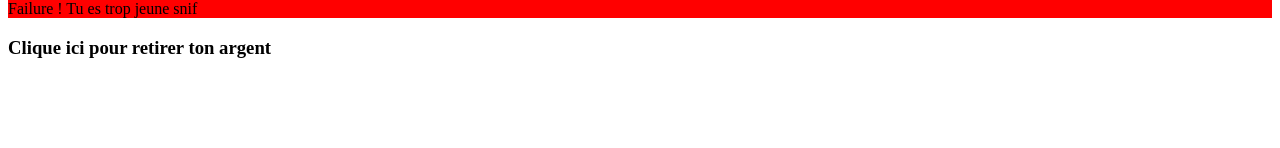
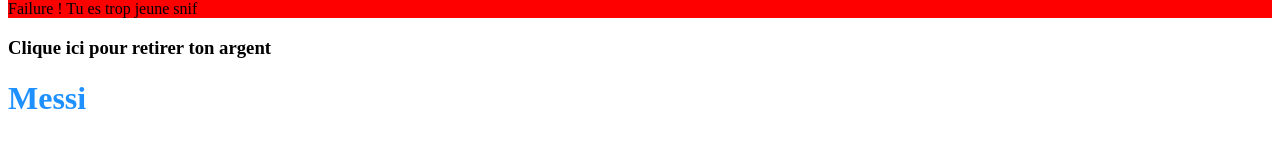
Before and after one commit to ndjerrou/react-week1-fsd53, a React (Vite) app: page / in a window 1280 px wide. Shown: the part 360-508 px from the top of the page. Built offline with nearby package versions, Linux system fonts and the light colour scheme.

Commit message:
conditionnal rendering via jsx

```diff
--- a/package.json
+++ b/package.json
@@ -10,6 +10,7 @@
     "preview": "vite preview"
   },
   "dependencies": {
+    "clsx": "^2.1.1",
     "react": "^18.2.0",
     "react-dom": "^18.2.0"
   },
--- /dev/null
+++ b/src/main.css
@@ -0,0 +1,8 @@
+.selected{
+    font-size: 60px;
+    color:darksalmon
+}
+
+.failure{
+    color:dodgerblue;
+}
--- a/src/main.jsx
+++ b/src/main.jsx
@@ -1,7 +1,31 @@
 import ReactDOM from 'react-dom/client';
+
+import './main.css';
+
+import clsx from 'clsx';
 
 const isMajor = false;
 const balance = 100;
+
+// Create a function that dynamically returns the correct class
+
+// isChoosen ==> title-selected
+// isChoosen = false ==> title-failure
+
+// const pickStyle = () => {
+//   return isChoosen ? 'title-selected' : 'title-failure';
+// };
+
+// const pickStyle = () => (isChoosen ? 'title-selected' : 'title-failure');
+
+const isChoosen = false;
+
+const pickStyle = () =>
+  clsx({
+    title: true,
+    selected: isChoosen,
+    failure: !isChoosen,
+  });
 
 const jsx = (
   <div id='container'>
@@ -43,6 +67,8 @@
     )}
 
     {balance >= 100 && <h3>Clique ici pour retirer ton argent</h3>}
+
+    <h1 className={pickStyle()}>Messi</h1>
   </div>
 );
 
```
Also changed, not shown: 1 other file (tests, documents, lock files or other folders).
